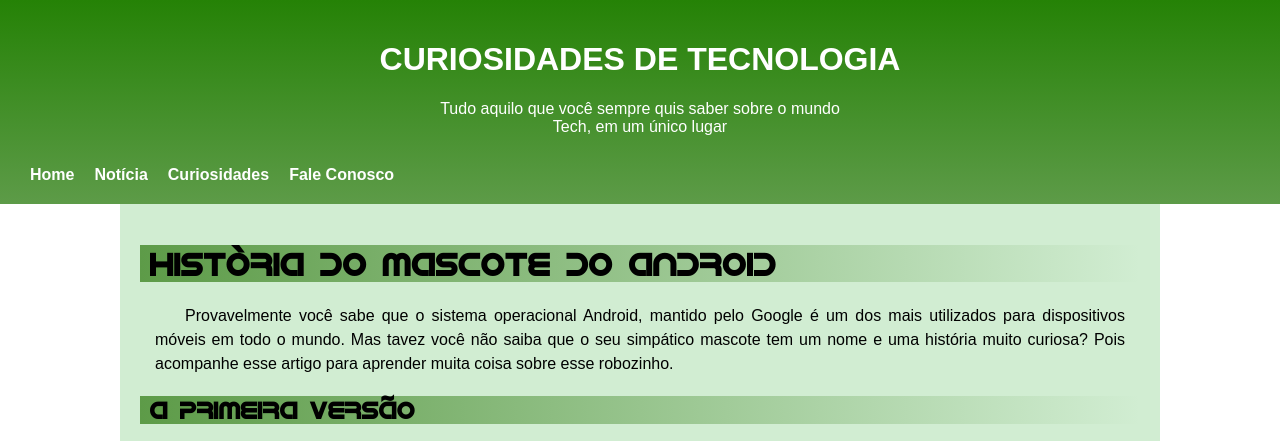
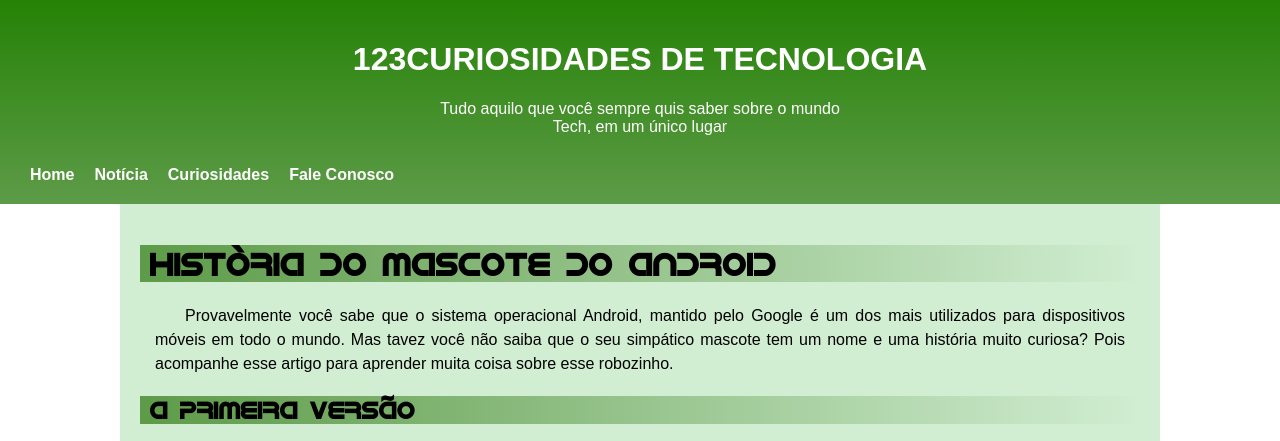
Before and after one commit to Joenderson94/html-css, a plain HTML site: page desafios/d010FINAL/index.html in a window 1280 px wide. Shown: the top 441 px of the page. Drawn offline with Linux system fonts and the light colour scheme.

Commit message:
Update index.html

```diff
--- a/desafios/d010FINAL/index.html
+++ b/desafios/d010FINAL/index.html
@@ -14,7 +14,7 @@
 <body>
 
         <header>
-            <h1>CURIOSIDADES DE TECNOLOGIA</h1>
+            <h1>123CURIOSIDADES DE TECNOLOGIA</h1>
             <p>Tudo aquilo que você sempre quis saber sobre o mundo Tech, em um único lugar</p>
             <nav>
                 <a href="index.html">Home</a><a href="pag01.html">Notícia</a><a href="pag02.html">Curiosidades</a><a href="pag03.html">Fale Conosco</a>
```
